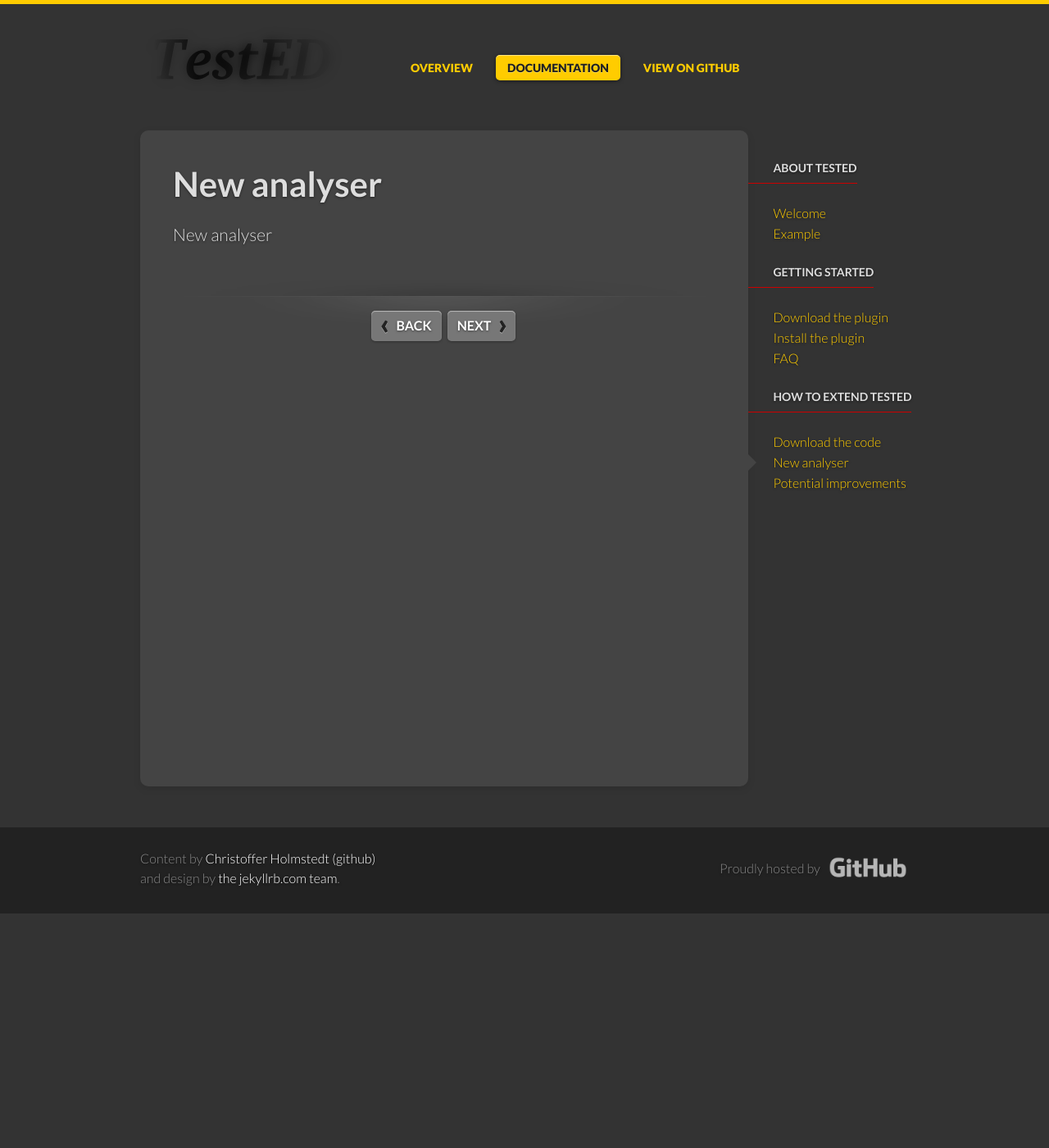
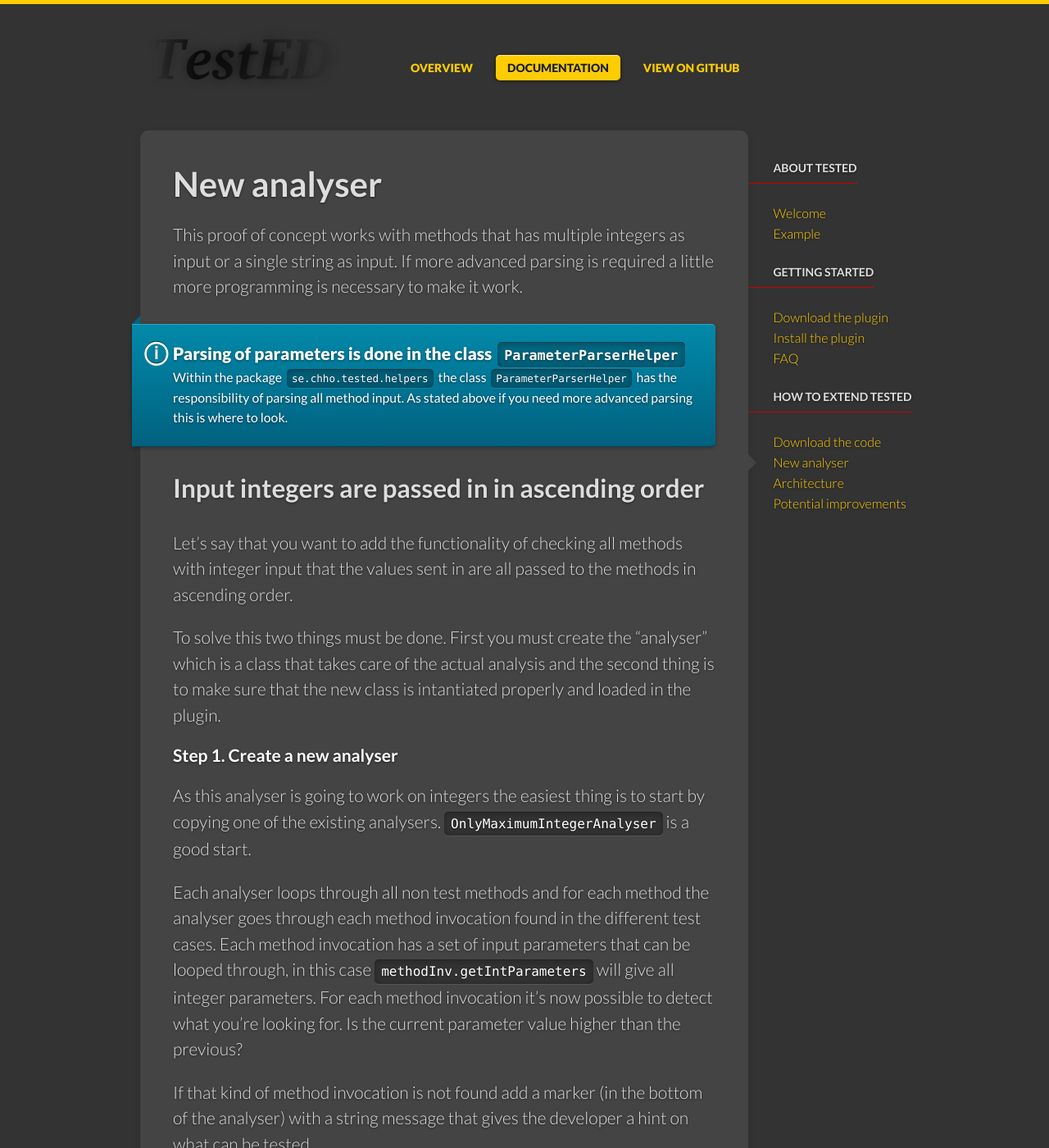
Before and after one commit to christofferholmstedt/eclipse-plugin-tested, a Jekyll site: the page built from docs/newanalyser.md, in a window 1280 px wide and 1400 px high. Shown: the whole window at 82% size. Built offline with Jekyll 4.4.1, drawn with Linux system fonts in a browser that asks for light colours; some web fonts are replaced; some of the changed text lies outside the part shown.

```diff
--- a/_includes/docs_contents.html
+++ b/_includes/docs_contents.html
@@ -29,9 +29,11 @@
       <li class="{% if page.title == "New analyser" %}current{% endif %}">
         <a href="{{ site.baseurl }}/docs/newanalyser">New analyser</a>
       </li>
+      <li class="{% if page.title == "Architecture" %}current{% endif %}">
+        <a href="{{ site.baseurl }}/docs/architecture">Architecture</a>
+      </li>
       <li class="{% if page.title == "Potential improvements" %}current{% endif %}">
-        <a href="{{ site.baseurl }}/docs/potentialimprovements">Potential
-            improvements</a>
+        <a href="{{ site.baseurl }}/docs/potentialimprovements">Potential improvements</a>
       </li>
     </ul>
   </aside>
--- a/docs/newanalyser.md
+++ b/docs/newanalyser.md
@@ -2,8 +2,48 @@
 layout: docs
 title: New analyser
 prev_section: downloadthecode
-next_section: potentialimprovements
+next_section: architecture
 permalink: /docs/newanalyser/
 ---
+This proof of concept works with methods that has multiple integers as input or
+a single string as input. If more advanced parsing is required a little more
+programming is necessary to make it work.
 
-New analyser
+<div class="note info">
+    <h5>Parsing of parameters is done in the class
+<code>ParameterParserHelper</code></h5>
+    <p>Within the package <code>se.chho.tested.helpers</code> the class
+<code>ParameterParserHelper</code> has the responsibility of parsing all method
+input. As stated above if you need more advanced parsing this is where to look.</p>
+</div>
+
+## Input integers are passed in in ascending order
+Let's say that you want to add the functionality of checking all methods with
+integer input that the values sent in are all passed to the methods in
+ascending order.
+
+To solve this two things must be done. First you must create the "analyser" which
+is a class that takes care of the actual analysis and the second thing is to
+make sure that the new class is intantiated properly and loaded in the plugin.
+
+#### Step 1. Create a new analyser
+As this analyser is going to work on integers the easiest thing is to start by
+copying one of the existing analysers. <code>OnlyMaximumIntegerAnalyser</code>
+is a good start.
+
+Each analyser loops through all non test methods and for each method the
+analyser goes through each method invocation found in the different test cases.
+Each method invocation has a set of input parameters that can be looped
+through, in this case <code>methodInv.getIntParameters</code> will give all
+integer parameters. For each method invocation it's now possible to detect what
+you're looking for. Is the current parameter value higher than the previous?
+
+If that kind of method invocation is not found add a marker (in the bottom of the
+analyser) with a string message that gives the developer a hint on what can be
+tested.
+
+
+#### Step 2. Add the new analyser to <code>TestedMain</code>
+In <code>TestedMain</code> all analysers are instantiated and then added to the
+<code>analyserManager</code>. As you may expect from reading this page and
+reading the code this is the Observable pattern where each analyser is a new observer.
```
Also changed, not shown: docs/architecture.md (added, +75 -0 lines), docs/downloadthecode.md (+29 -1 lines), docs/example.md (+4 -3 lines), docs/installtheplugin.md (+1 -1 lines), docs/potentialimprovements.md (+28 -2 lines).
